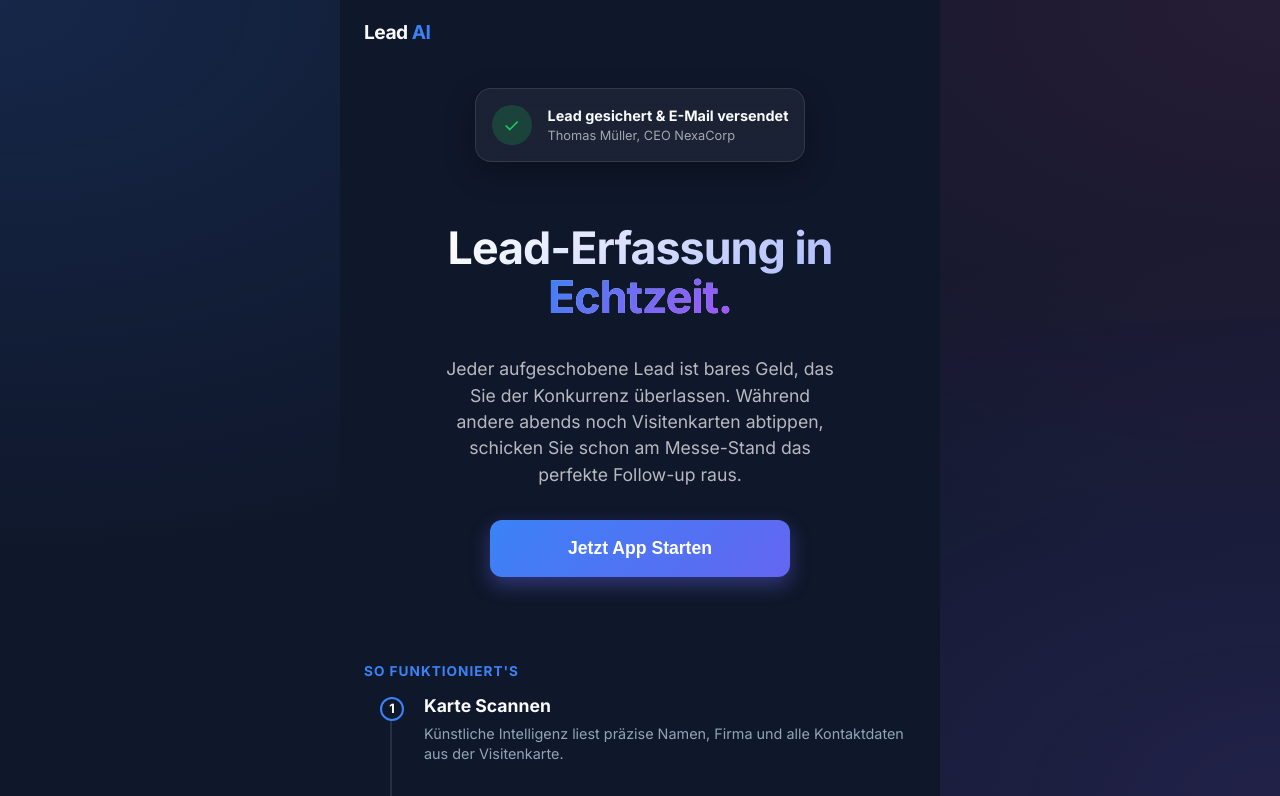
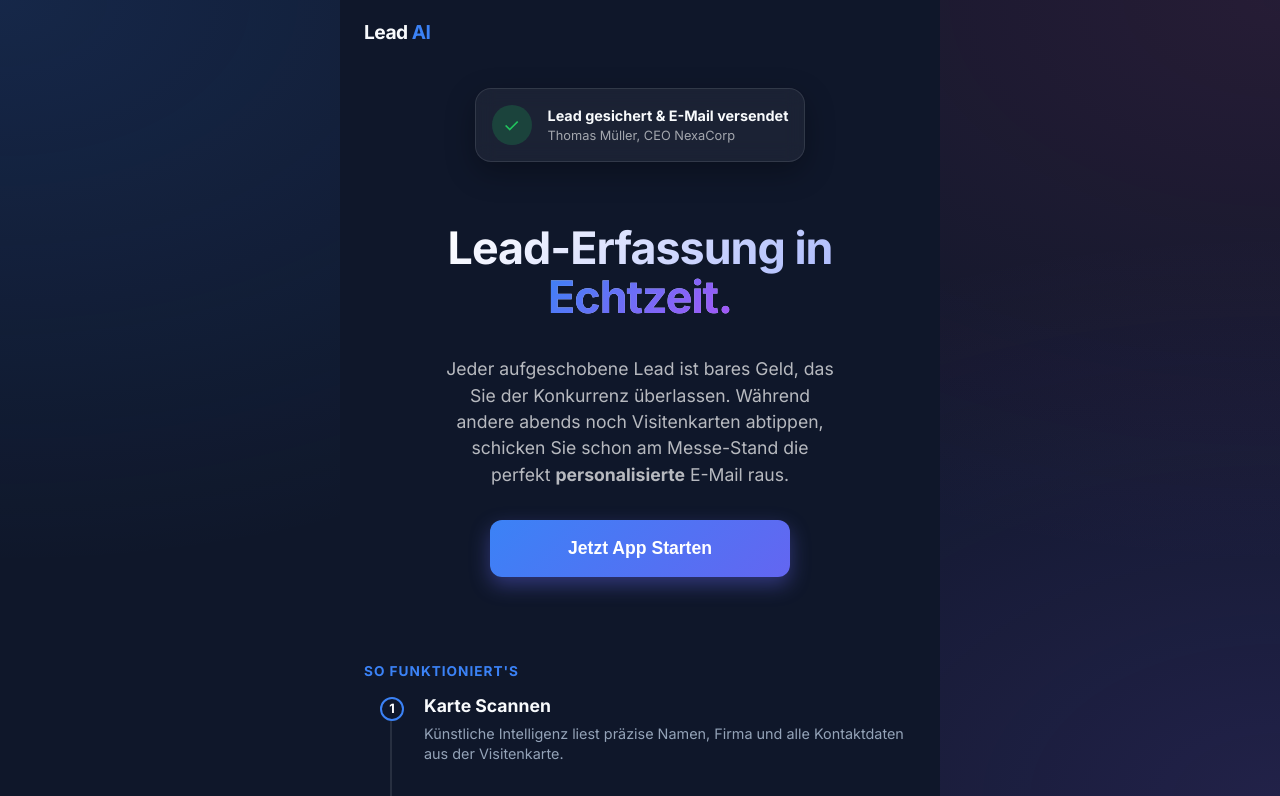
Before and after one commit to Pholiko/LeadsAI, a React (Vite) app: page / in a window 1280 px wide. Shown: the top 796 px of the page. Built offline with nearby package versions, Linux system fonts and the light colour scheme.

Commit message:
Update hero copy to emphasize personalized emails

```diff
--- a/src/components/LandingView.jsx
+++ b/src/components/LandingView.jsx
@@ -42,7 +42,7 @@ export default function LandingView({ onStart }) {
         </h1>
 
         <p className="subtitle" style={{ fontSize: '1.1rem', marginBottom: '32px', maxWidth: '400px', color: 'rgba(255,255,255,0.7)', textAlign: 'center', lineHeight: '1.5' }}>
-          Jeder aufgeschobene Lead ist bares Geld, das Sie der Konkurrenz überlassen. Während andere abends noch Visitenkarten abtippen, schicken Sie schon am Messe-Stand das perfekte Follow-up raus.
+          Jeder aufgeschobene Lead ist bares Geld, das Sie der Konkurrenz überlassen. Während andere abends noch Visitenkarten abtippen, schicken Sie schon am Messe-Stand die perfekt <strong>personalisierte</strong> E-Mail raus.
         </p>
 
         <button
```
